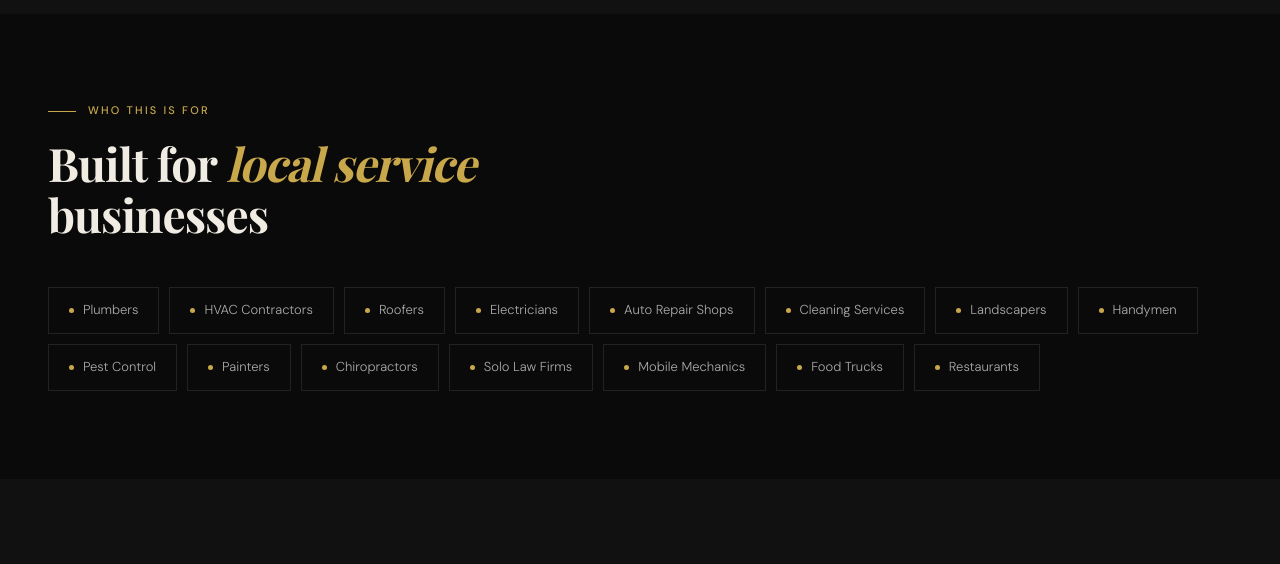
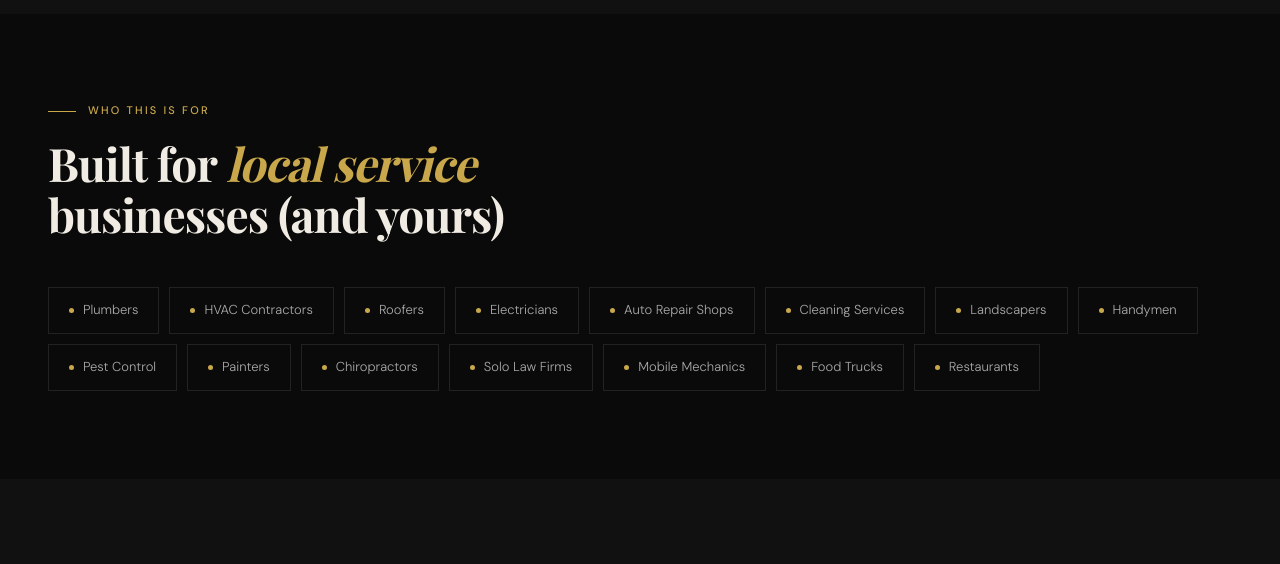
Before and after one commit to pordanethan-cloud/ochuko-portfolio, a plain HTML site: page index.html in a window 1280 px wide. Shown: the part 2940-3504 px from the top of the page. Drawn offline with nearby package versions, Linux system fonts and the light colour scheme; a web font is replaced by a local one.

Commit message:
Add (and yours) to business heading

```diff
--- a/index.html
+++ b/index.html
@@ -207,7 +207,7 @@ footer em{color:#c9a84c;font-style:normal}
 <!-- WHO -->
 <div class="sec">
   <div class="tag">Who This Is For</div>
-  <div class="h2 reveal">Built for <em>local service</em> businesses</div>
+  <div class="h2 reveal">Built for <em>local service</em> businesses (and yours)</div>
   <div class="pills reveal">
     <div class="pill"><span class="dot"></span>Plumbers</div>
     <div class="pill"><span class="dot"></span>HVAC Contractors</div>
```
